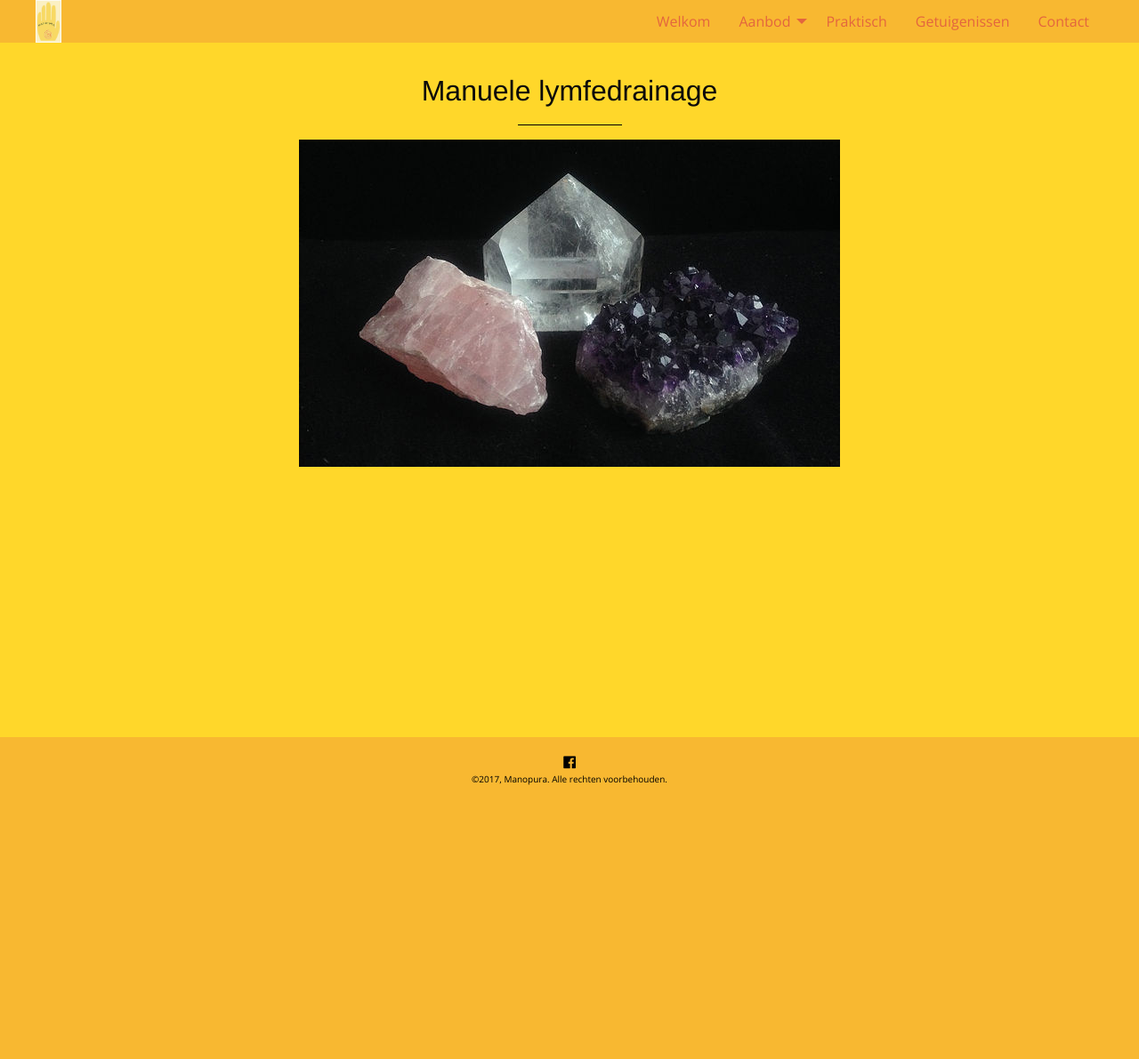
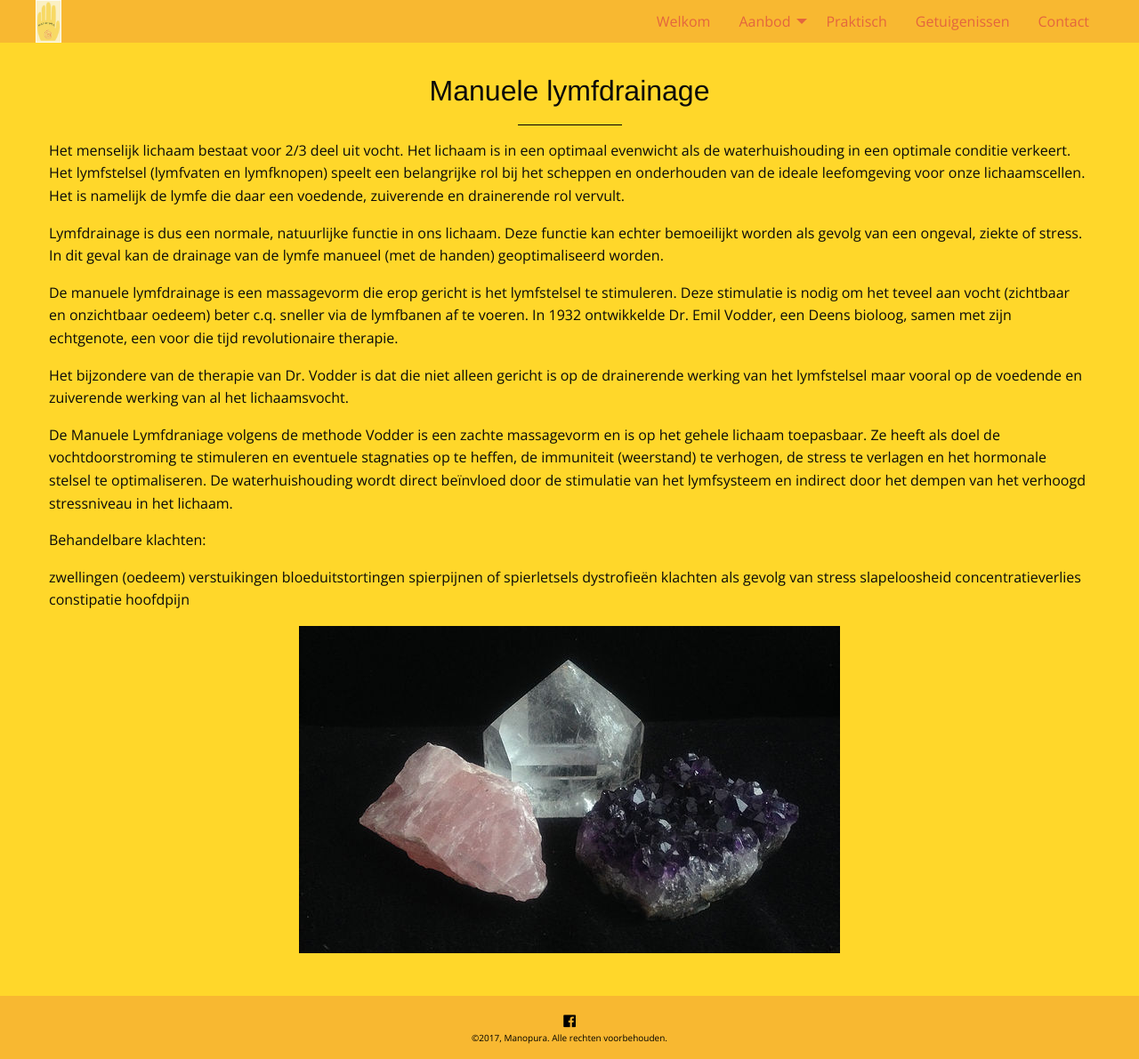
Before and after one commit to manopura/manopura.github.io, a Jekyll site: the page built from lymfedrainage.md, in a window 1280 px wide. Shown: the whole page at 89% size. Built offline with Jekyll 4.4.1, drawn with Linux system fonts in a browser that asks for light colours; nearby versions of some CDN libraries; before the commit the page ends 900 px from its top, so only the background shows below that.

Commit message:
Update lymfedrainage.md

```diff
--- a/lymfedrainage.md
+++ b/lymfedrainage.md
@@ -4,7 +4,31 @@ menu: lymfedrainage
 image:
 title: Manuele lymfe drainage
 ---
-# Manuele lymfedrainage
+# Manuele lymfdrainage
 
 
+Het menselijk lichaam bestaat voor 2/3 deel uit vocht. Het lichaam is in een optimaal evenwicht als de waterhuishouding in een optimale conditie verkeert. Het lymfstelsel (lymfvaten en lymfknopen) speelt een belangrijke rol bij het scheppen en onderhouden van de ideale leefomgeving voor onze lichaamscellen. Het is namelijk de lymfe die daar een voedende, zuiverende en drainerende rol vervult.
+
+Lymfdrainage is dus een normale, natuurlijke functie in ons lichaam. Deze functie kan echter bemoeilijkt worden als gevolg van een ongeval, ziekte of stress. In dit geval kan de drainage van de lymfe manueel (met de handen) geoptimaliseerd worden.
+
+
+De manuele lymfdrainage is een massagevorm die erop gericht is het lymfstelsel te stimuleren. Deze stimulatie is nodig om het teveel aan vocht (zichtbaar en onzichtbaar oedeem) beter c.q. sneller via de lymfbanen af te voeren. In 1932 ontwikkelde Dr. Emil Vodder, een Deens bioloog, samen met zijn echtgenote, een voor die tijd revolutionaire therapie.
+
+Het bijzondere van de therapie van Dr. Vodder is dat die niet alleen gericht is op de drainerende werking van het lymfstelsel maar vooral op de voedende en zuiverende werking van al het lichaamsvocht.
+
+De Manuele Lymfdraniage volgens de methode Vodder is een zachte massagevorm en is op het gehele lichaam toepasbaar. Ze heeft als doel de vochtdoorstroming te stimuleren en eventuele stagnaties op te heffen, de immuniteit (weerstand) te verhogen, de stress te verlagen en het hormonale stelsel te optimaliseren. De waterhuishouding wordt direct beïnvloed door de stimulatie van het lymfsysteem en indirect door het dempen van het verhoogd stressniveau in het lichaam.
+
+Behandelbare klachten:
+
+zwellingen (oedeem)
+verstuikingen
+bloeduitstortingen
+spierpijnen of spierletsels
+dystrofieën
+klachten als gevolg van stress
+slapeloosheid
+concentratieverlies
+constipatie
+hoofdpijn
+
 ![feng shui](images/stenen.jpg)
```
